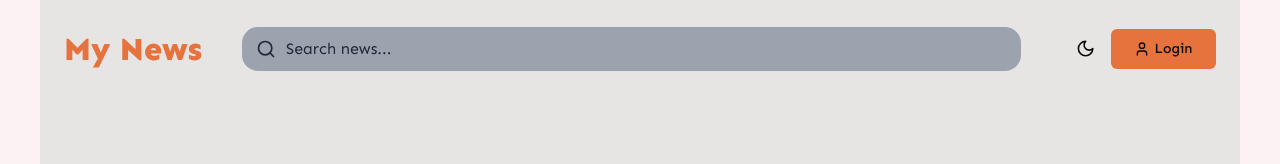
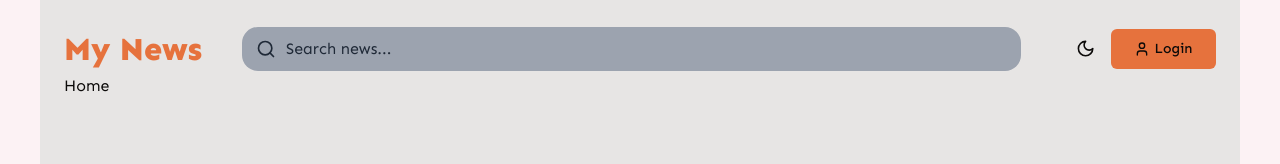
Before and after one commit to ValeraKaktotak/React-TS-News-App, a React (Vite) app: page / in a window 1280 px wide. Shown: the top 164 px of the page. Built offline with nearby package versions, Linux system fonts and the light colour scheme.

Commit message:
added Home to routes

```diff
--- /dev/null
+++ b/src/pages/Home.tsx
@@ -0,0 +1,7 @@
+import type { FC } from 'react'
+
+const Home: FC = () => {
+  return <div>Home</div>
+}
+
+export default Home
```
Also changed, not shown: src/routes/routesConfig.tsx (+12 -4 lines).
